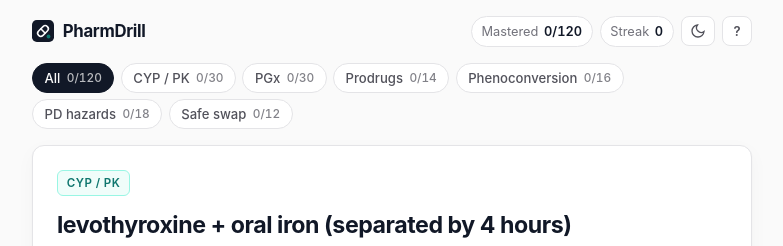
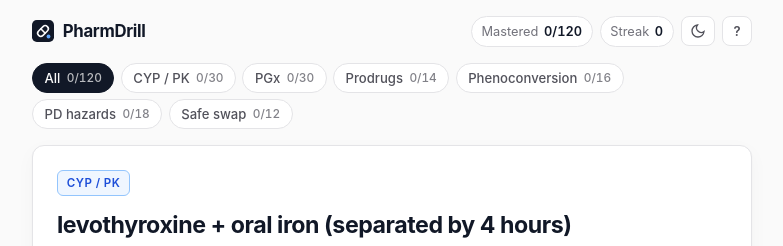
Before and after one commit to fechva/pharmdrill, a React (Vite) app: page / in a window 1280 px wide. Shown: the top 246 px of the page, without its empty margins (248-1031 px from the left). Built offline with nearby package versions, Linux system fonts and the light colour scheme.

Commit message:
Unify accent palette and brand mark dots with clinical blue

```diff
--- a/src/components/Header.tsx
+++ b/src/components/Header.tsx
@@ -41,7 +41,7 @@ export const Header: React.FC<HeaderProps> = ({
               <rect x="14" y="23" width="36" height="18" rx="9" />
               <line x1="32" y1="23" x2="32" y2="41" />
             </g>
-            <circle cx="48" cy="48" r="5.5" fill="var(--accent)" />
+            <circle cx="48" cy="48" r="5.5" fill={theme === 'dark' ? '#1d4ed8' : '#60a5fa'} />
           </svg>
         </span>
         <h1 className="brand-title">PharmDrill</h1>
--- a/src/styles.css
+++ b/src/styles.css
@@ -8,9 +8,9 @@
   --text-muted: #52525b;
   --text-faint: #71717a;
 
-  --accent: #0f766e;
-  --accent-soft: #f0fdfa;
-  --accent-border: #99f6e4;
+  --accent: #1d4ed8;
+  --accent-soft: #eff6ff;
+  --accent-border: #93c5fd;
 
   --ok: #1d4ed8;
   --ok-bg: #eff6ff;
@@ -39,9 +39,9 @@
   --text-muted: #a1a1aa;
   --text-faint: #71717a;
 
-  --accent: #14b8a6;
-  --accent-soft: rgba(20, 184, 166, 0.12);
-  --accent-border: rgba(20, 184, 166, 0.35);
+  --accent: #60a5fa;
+  --accent-soft: rgba(59, 130, 246, 0.14);
+  --accent-border: rgba(96, 165, 250, 0.4);
 
   --ok: #60a5fa;
   --ok-bg: rgba(59, 130, 246, 0.14);
```
Also changed, not shown: public/favicon.svg.
